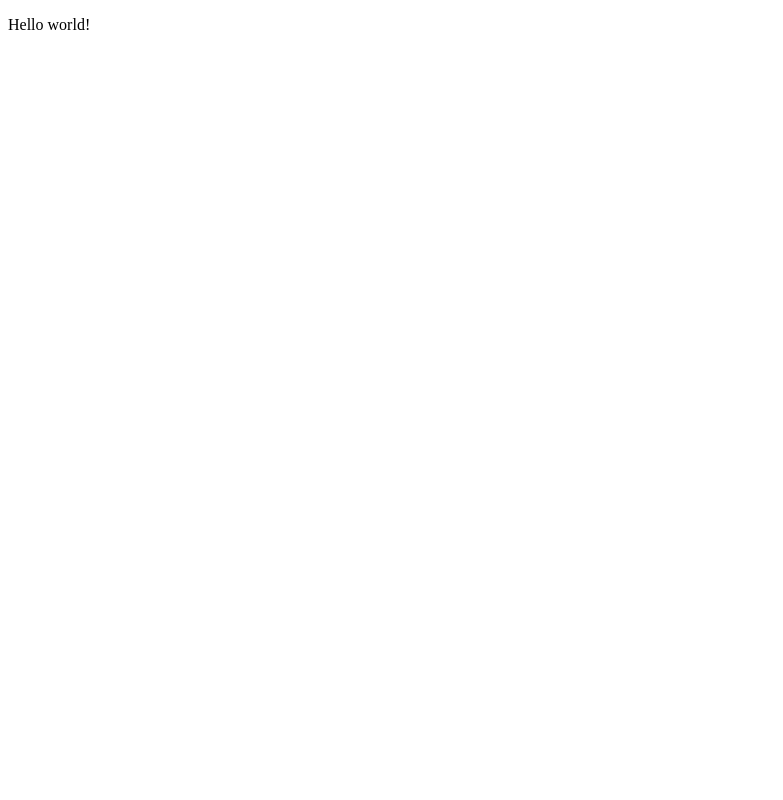
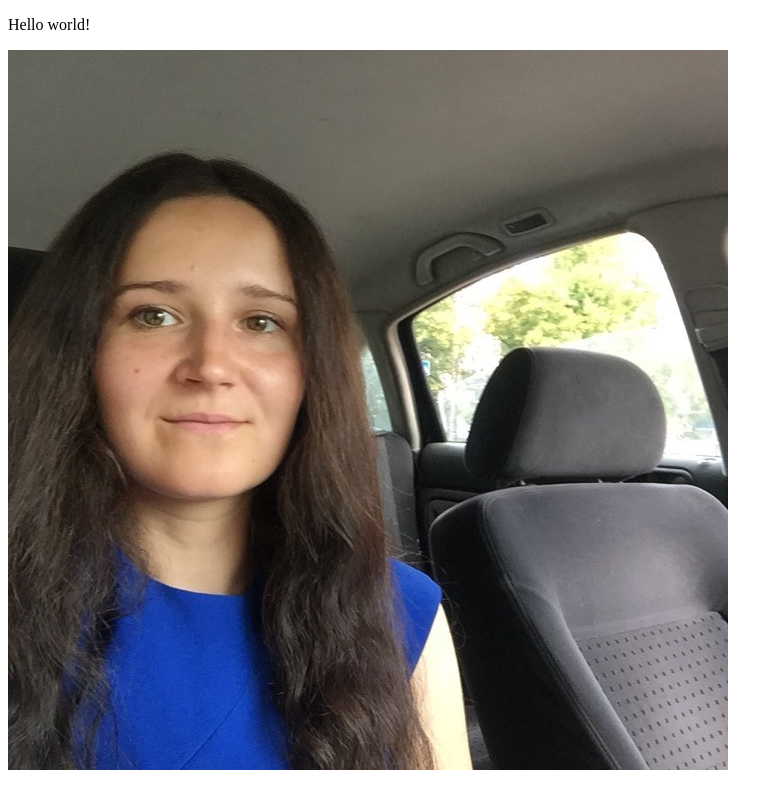
Before and after one commit to aleksandrmoshorovskyi/JavaScriptLessons, a plain HTML site: page index.html in a window 1280 px wide. Shown: the whole page, without its empty margins (0-783 px from the left). Drawn offline with Linux system fonts and the light colour scheme.

Commit message:
na commit

```diff
--- a/index.html
+++ b/index.html
@@ -6,6 +6,8 @@
     <body>
         <p>Hello world!</p>
 
+        <img src="images/na.jpg" alt="Nastya">
+
         <script src="scripts/main.js"></script>
     </body>
 </html>
```
Also changed, not shown: images/na.jpg (added).
